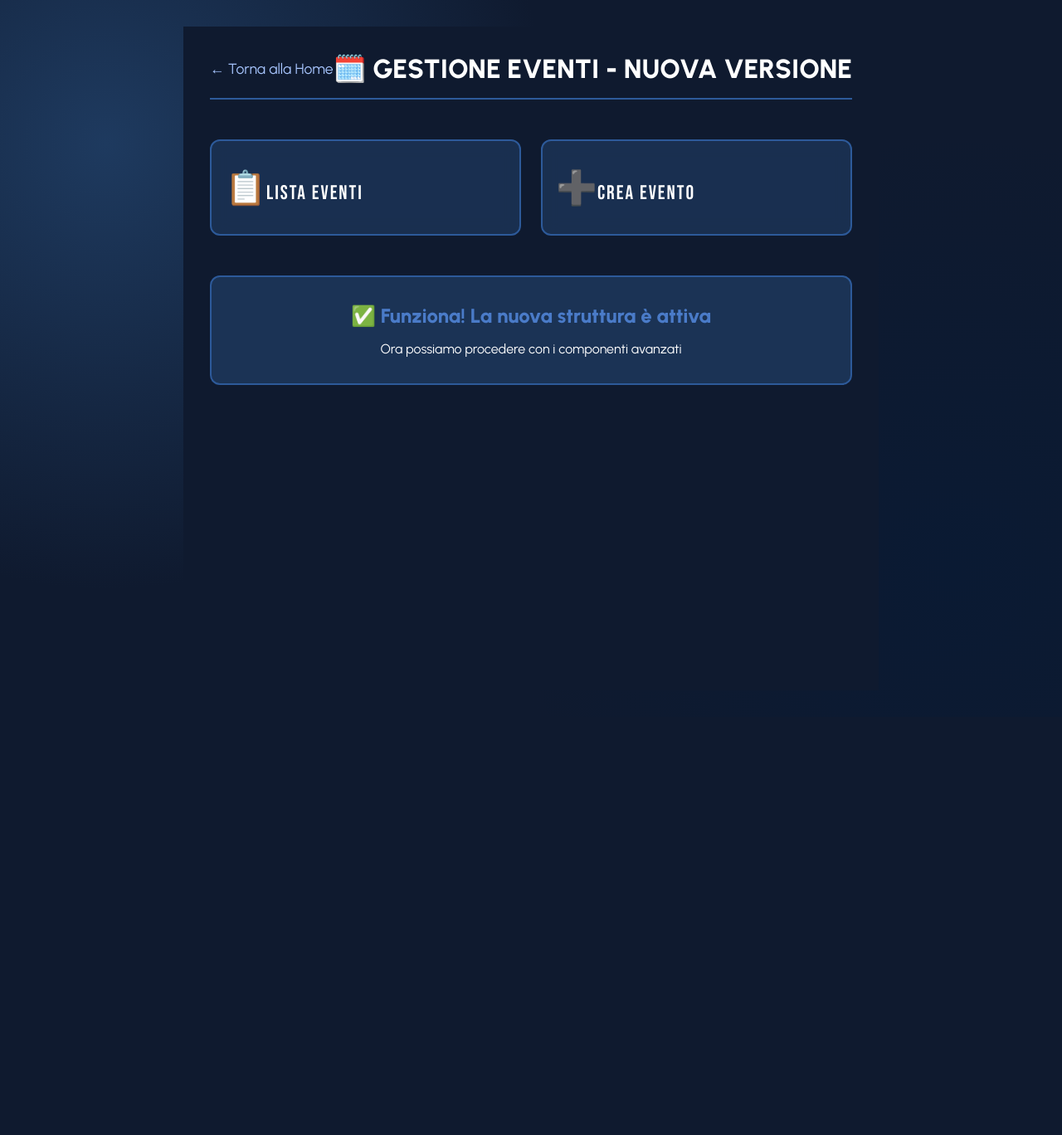
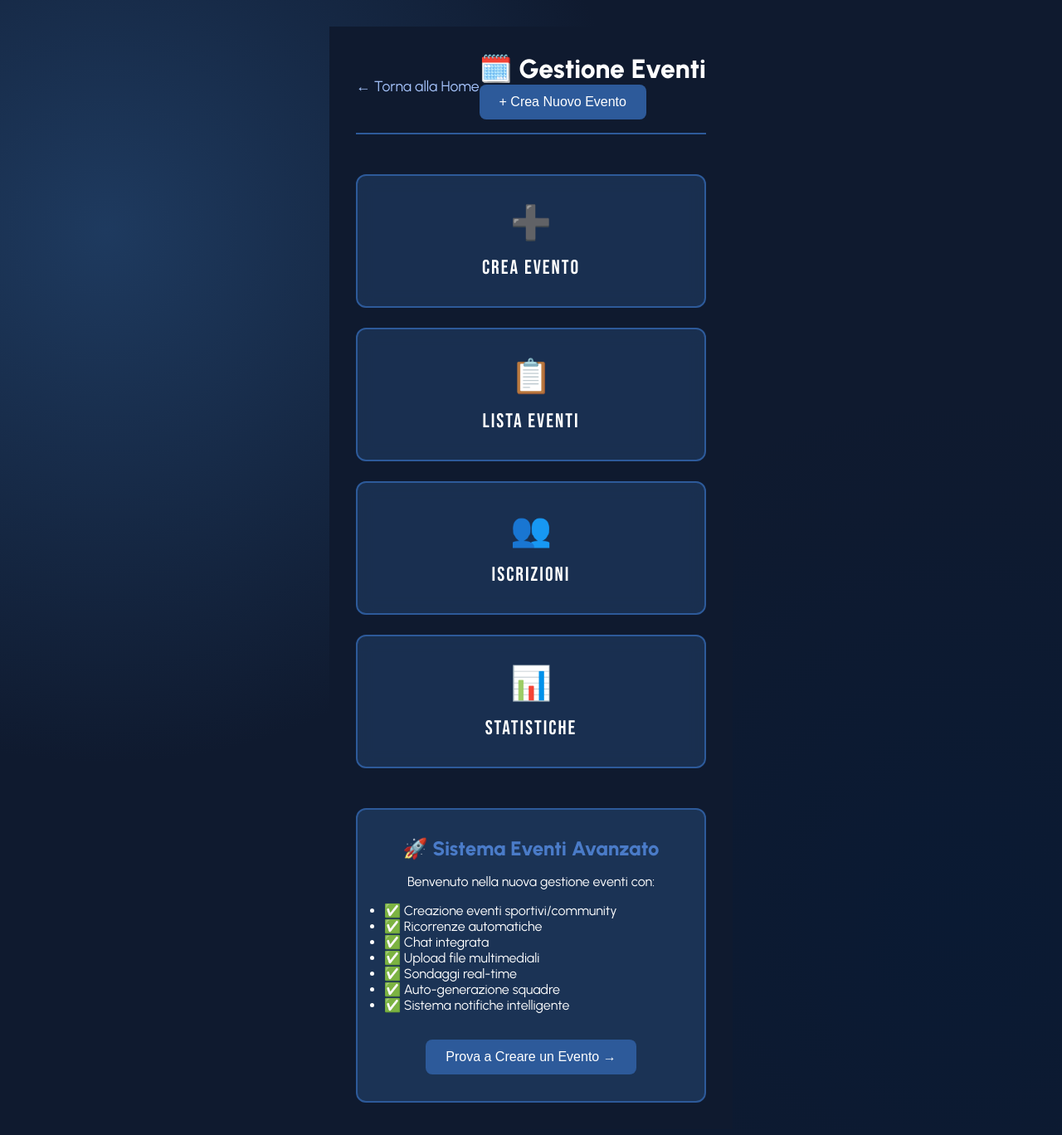
Before and after one commit to scarpariinside26/scarpari-inside-new, a React (Vite) app: page /eventi in a window 1280 px wide. Shown: the top 1368 px of the page at 83% size. Before the commit the page ends 864 px from the top, so only its background shows below. Built offline with nearby package versions, Linux system fonts and the light colour scheme.

Commit message:
Update GestioneEventi.jsx

```diff
--- a/src/pages/GestioneEventi/GestioneEventi.jsx
+++ b/src/pages/GestioneEventi/GestioneEventi.jsx
@@ -1,32 +1,88 @@
-import React from 'react';
+import React, { useState } from 'react';
 import { Link } from 'react-router-dom';
 import './GestioneEventi.css';
+import CreaEvento from './components/CreaEvento';
 
 function GestioneEventi() {
+  const [view, setView] = useState('home'); // 'home', 'crea'
+
+  const handleCreaEventoSuccess = () => {
+    setView('home');
+    // Qui potremmo ricaricare la lista eventi in futuro
+  };
+
   return (
     <div className="gestione-eventi-container">
       <header className="page-header">
         <Link to="/" className="back-btn">← Torna alla Home</Link>
-        <h1>🗓️ GESTIONE EVENTI - NUOVA VERSIONE</h1>
+
+        <div className="header-actions">
+          <h1>🗓️ Gestione Eventi</h1>
+          {view === 'home' && (
+            <button
+              className="btn-primary"
+              onClick={() => setView('crea')}
+            >
+              + Crea Nuovo Evento
+            </button>
+          )}
+        </div>
       </header>
 
       <main className="page-main">
+        {view === 'home' && (
+          <>
             <div className="menu-grid">
-          <Link to="/" className="menu-btn">
+              <div className="menu-btn" onClick={() => setView('crea')}>
+                <span className="icon">➕</span>
+                <span className="text">Crea Evento</span>
+              </div>
+
+              <div className="menu-btn">
                 <span className="icon">📋</span>
                 <span className="text">Lista Eventi</span>
-          </Link>
+              </div>
 
-          <Link to="/" className="menu-btn">
-            <span className="icon">➕</span>
-            <span className="text">Crea Evento</span>
-          </Link>
+              <div className="menu-btn">
+                <span className="icon">👥</span>
+                <span className="text">Iscrizioni</span>
+              </div>
+
+              <div className="menu-btn">
+                <span className="icon">📊</span>
+                <span className="text">Statistiche</span>
+              </div>
             </div>
 
             <div className="test-message">
-          <h2>✅ Funziona! La nuova struttura è attiva</h2>
-          <p>Ora possiamo procedere con i componenti avanzati</p>
+              <h2>🚀 Sistema Eventi Avanzato</h2>
+              <p>Benvenuto nella nuova gestione eventi con:</p>
+              <ul style={{textAlign: 'left', marginTop: '1rem'}}>
+                <li>✅ Creazione eventi sportivi/community</li>
+                <li>✅ Ricorrenze automatiche</li>
+                <li>✅ Chat integrata</li>
+                <li>✅ Upload file multimediali</li>
+                <li>✅ Sondaggi real-time</li>
+                <li>✅ Auto-generazione squadre</li>
+                <li>✅ Sistema notifiche intelligente</li>
+              </ul>
+              <button
+                className="btn-primary"
+                style={{marginTop: '2rem'}}
+                onClick={() => setView('crea')}
+              >
+                Prova a Creare un Evento →
+              </button>
             </div>
+          </>
+        )}
+
+        {view === 'crea' && (
+          <CreaEvento
+            onSuccess={handleCreaEventoSuccess}
+            onCancel={() => setView('home')}
+          />
+        )}
       </main>
     </div>
   );
```
Lines whose indentation alone changed are shown as unchanged.
